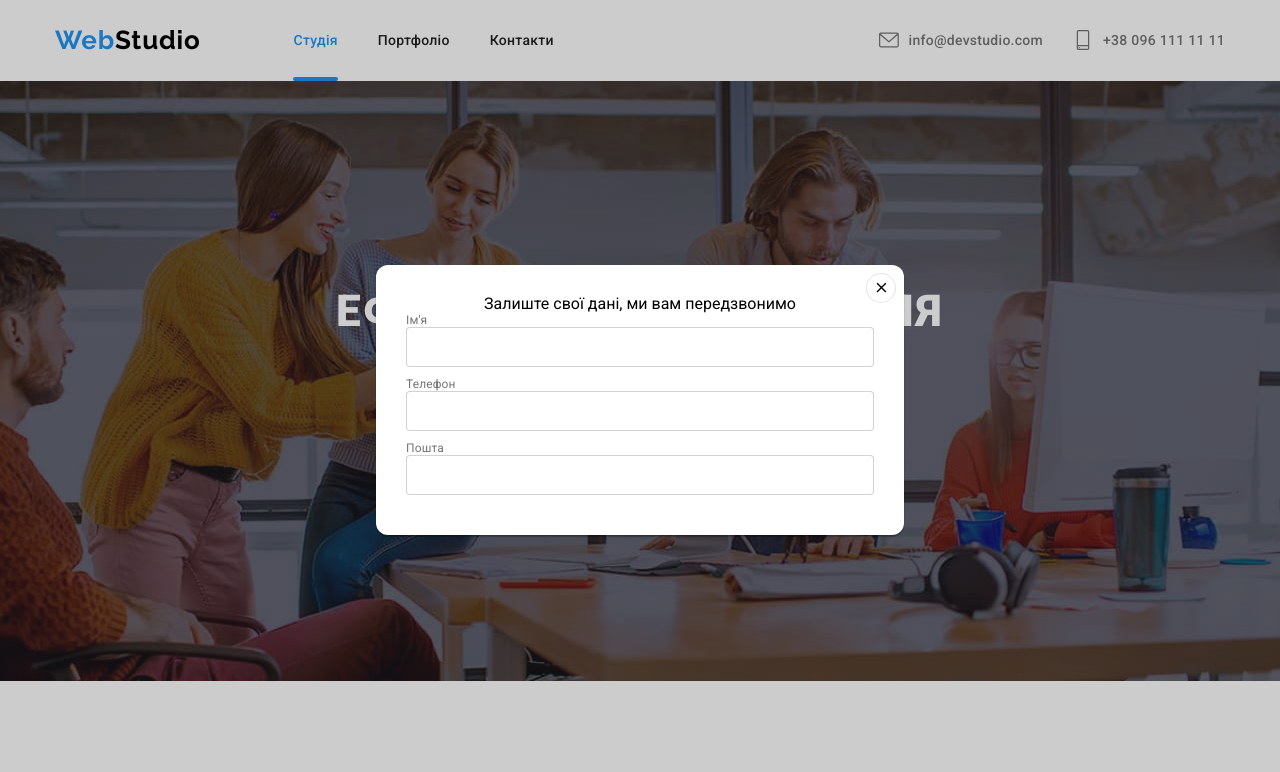
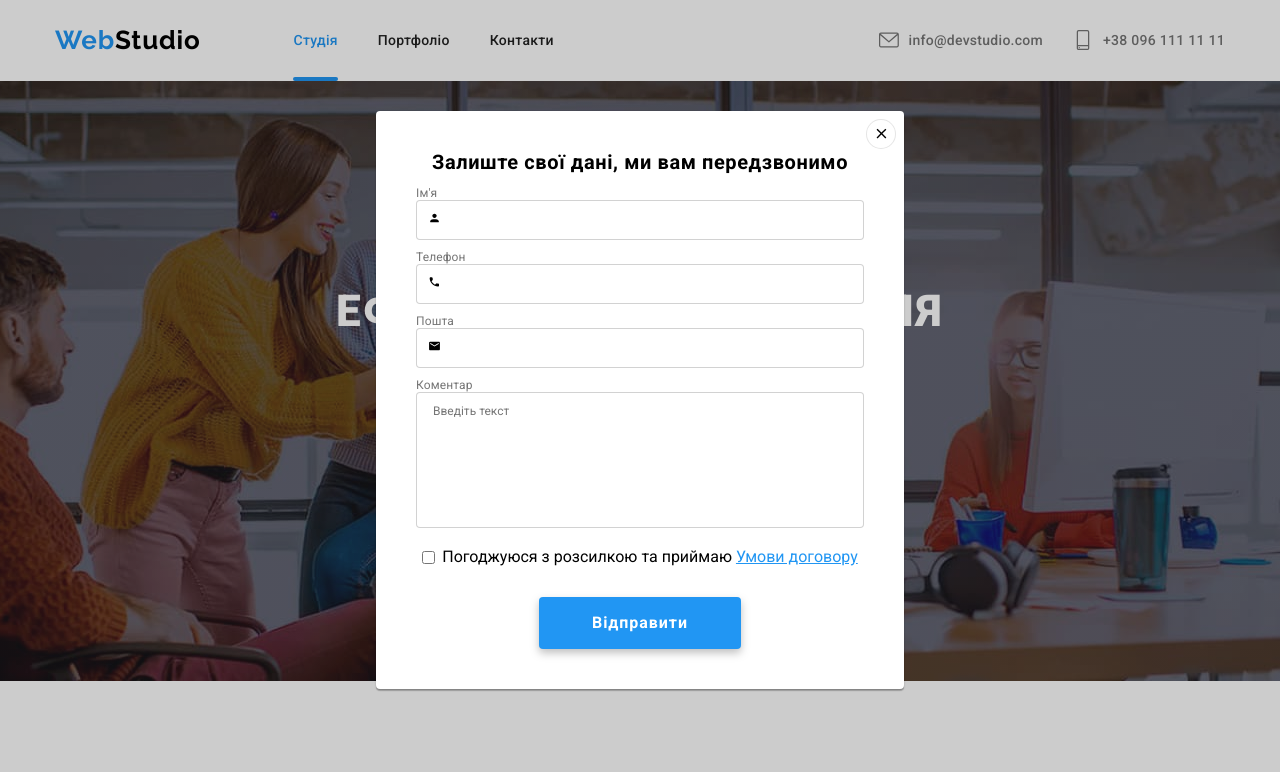
Before and after one commit to YuriyVytyag/goit-markup-hw-06, a plain HTML site: page index.html in a window 1280 px wide. Both pictures are taken after a click on the button "Замовити послугу". Shown: the top 772 px of the page. Drawn offline with nearby package versions, Linux system fonts and the light colour scheme.

Commit message:
обновление

```diff
--- a/css/common.css
+++ b/css/common.css
@@ -1,4 +1,3 @@
-
 :root {
     --accent-color: #2196F3;
     --font-color: #212121;
@@ -33,6 +32,10 @@ img {
     display: block;
     min-width: 100%;
     height: auto;
+}
+
+textarea {
+    resize:none;
 }
 
 body {
@@ -362,68 +365,6 @@ button{
     border-radius: 50%;
 }
 
-.backdrop {
-    position: fixed;
-    z-index: 10;
-    width: 100%;
-    height: 100%;
-    top: 0;
-    left: 0;
-    right: 0;
-    bottom: 0;
-    overflow-x: hidden;
-    overflow-y: auto;
-    background-color: rgba(0, 0, 0, 0.2);
-    transition: opacity 250ms cubic-bezier(0.4, 0, 0.2, 1),
-    translate 250ms cubic-bezier(0.4, 0, 0.2, 1);
-}
-
-.backdrop.is-hidden {
-    visibility: hidden;
-    opacity: 0;
-    pointer-events: none;
-}
-
-.modal {
-    min-height: 100vh;
-    display: flex;
-    justify-content: center;
-    align-items: center;
-    position: sticky;
-    width: 100%;
-}
-
-.modal-body {
-    background-color: #fff;
-    max-width: 528px;
-    width: 100%;
-    padding: 30px 30px 30px 30px;
-    border-radius: 12px;
-    box-shadow: 0px 1px 3px rgba(0, 0, 0, 0.12), 0px 1px 1px rgba(0, 0, 0, 0.14),
-    0px 2px 1px rgba(0, 0, 0, 0.2);
-    position: relative;
-    margin: 75px 45px;}
-
-.icon-close {
-    position: absolute;
-    top: 8px;
-    right: 8px;
-    display: flex;
-    justify-content: flex-end;
-    align-items: center;
-    margin-left: auto;
-    width: 30px;
-    height: 30px;
-
-    background-color: var(--white-color);
-    border: 1px solid rgba(0, 0, 0, 0.1);
-    border-radius: 50%;
-}
-
-.modal-window {
-    display: flex;
-}
-
 .footer-input-field {
     margin-left: 93px;
 }
--- a/css/main.css
+++ b/css/main.css
@@ -285,6 +285,11 @@
     border-color: #188CE8;
 }
 
+.backdrop.is-hidden {
+    opacity: 0;
+    pointer-events: none;
+    visibility: hidden;
+}
 
 .backdrop {
     position: fixed;
@@ -293,15 +298,19 @@
     height: 100%;
     top: 0;
     left: 0;
+    right: 0;
+    bottom: 0;
+    overflow-x: hidden;
+    overflow-y: auto;
     background-color: rgba(0, 0, 0, 0.2);
     transition: opacity 250ms cubic-bezier(0.4, 0, 0.2, 1),
-    visibility 250ms cubic-bezier(0.4, 0, 0.2, 1);
+    translate 250ms cubic-bezier(0.4, 0, 0.2, 1);
 }
 
 .backdrop.is-hidden {
+    visibility: hidden;
     opacity: 0;
     pointer-events: none;
-    visibility: hidden;
 }
 
 /* .modal {
@@ -318,10 +327,31 @@
     box-shadow: 0px 1px 3px rgba(0, 0, 0, 0.12), 0px 1px 1px rgba(0, 0, 0, 0.14), 0px 2px 1px rgba(0, 0, 0, 0.2);
     border-radius: 4px;}
  */
+
+.modal {
+    min-height: 100vh;
+    display: flex;
+    justify-content: center;
+    align-items: center;
+    position: sticky;
+    width: 100%;
+}
+
+.modal-body {
+    position: relative;
+    background-color: #fff;
+    max-width: 528px;
+    width: 100%;
+    padding: 40px;
+    border-radius: 4px;
+    box-shadow: 0px 1px 3px rgba(0, 0, 0, 0.12), 0px 1px 1px rgba(0, 0, 0, 0.14), 0px 2px 1px rgba(0, 0, 0, 0.2);
+    margin: 75px 45px;
+}
+
 .icon-close {
     position: absolute;
-    top: 0;
-    right: 0;
+    top: 8px;
+    right: 8px;
     display: flex;
     justify-content: flex-end;
     align-items: center;
@@ -329,37 +359,89 @@
     width: 30px;
     height: 30px;
 
-    margin-top: 8px;
-    margin-right: 8px;
     background-color: var(--white-color);
     border: 1px solid rgba(0, 0, 0, 0.1);
     border-radius: 50%;
 }
 
-.input-form {
-
+.icon-close:hover, .icon-close:focus {
+    fill: var(--accent-color);
 }
 
-.input-field {
+.input-form {
     display: flex;
     flex-direction: column;
     text-align: left;
-
-    margin-bottom: 10px;
 }
 
-.input-area {
-    width: 100%;
-    height: 40px;
+.input-header {
+    margin-bottom: 12px;
 
-    border: 1px solid rgba(33, 33, 33, 0.2);
-    border-radius: 4px;
+    font-weight: 700;
+    font-size: 20px;
+    line-height: 23px;
+    text-align: center;
+    letter-spacing: 0.03em;
+
+    color: var(--primary-font);
 }
 
 .input-name {
+    position: relative;
     font-weight: 400;
     font-size: 12px;
     line-height: 14px;
     letter-spacing: 0.01em;
     color: #757575;
+
 }
+
+.modal-icons {
+    position: absolute;
+    top: 50%;
+    left: 12px;
+    transform: translateY(-50%);
+}
+
+.input-area {
+    display: flex;
+    margin-bottom: 10px;
+    padding: 12px 42px;
+
+    width: 100%;
+    border: 1px solid rgba(33, 33, 33, 0.2);
+    border-radius: 4px;
+}
+
+.input-area:hover {
+    border-color: var(--accent-color);
+}
+
+.modal-icons + .input-area:hover {
+    fill: var(--accent-color);
+}
+
+.textarea-input {
+    margin-bottom: 20px;
+    padding: 12px 16px;
+}
+
+.modal-btn {
+    padding: 10px 52px;
+}
+
+.modal-link {
+    text-decoration: underline;
+    color: var(--accent-color);
+}
+
+.modal-chek {
+    display: flex;
+    justify-content: center;
+    align-items: center;
+    margin-bottom: 30px;
+}
+
+.chek-btn {
+    margin-right: 7px;
+}
--- a/index.html
+++ b/index.html
@@ -48,7 +48,7 @@
       <div class="overlay">
         <div class="container hero-container">
           <h1 class="main-heading">Ефективні рішення для вашого бізнесу</h1>
-          <button class="menu-btn modal-window" type="button" data-modal-open class="menu-btn">Замовити послугу
+          <button class="menu-btn" type="button" data-modal-open class="menu-btn">Замовити послугу
           </button>
           <div data-modal class="backdrop is-hidden">
             <div class="modal">
@@ -58,15 +58,18 @@
                   </svg></button>
                 <p class="input-header">Залиште свої дані, ми вам передзвонимо</p>
                 <form class="input-form">
-                  <div class="input-field"><label class="input-name" for="name">Ім'я</label><input class="input-area"
-                      type="text" name="name" id="name"></div>
-                  <div class="input-field"><label class="input-name" for="tel">Телефон</label><input class="input-area"
-                      type="tel" name="tel" id="tel"></div>
-                  <div class="input-field"><label class="input-name" for="mail">Пошта</label><input class="input-area"
-                      type="email" name="mail" id="mail"></div>
-
+                  <label class="input-name" for="name">Ім'я<svg class="modal-icons" width="13" height="13">
+                    <use href="./img/icons.svg#icon-person"></use>
+                  </svg><input class="input-area" type="text" name="name" id="name"></label>
+                  <label class="input-name" for="tel">Телефон <svg class="modal-icons" width="13" height="13"><use href="./img/icons.svg#icon-phone"></use></svg> <input class="input-area" type="tel" name="tel" id="tel"></label>
+                  <label class="input-name" for="mail">Пошта <svg class="modal-icons" width="13" height="13"><use href="./img/icons.svg#icon-email"></use></svg> <input class="input-area" type="email" name="mail" id="mail"></label>
+                  <label class="input-name" for="comment">Коментар
+                  <textarea class="input-area textarea-input" name="comment" id="comment" rows="8" placeholder="Введіть текст"></textarea></label>
+                  <div class="modal-chek">
+                  <input class="chek-btn" type="checkbox" name="agree" id="agree">
+                  <label for="agree">Погоджуюся з розсилкою та приймаю <a class="modal-link" href="#">Умови договору</a></label></div>
+                  <button class="menu-btn modal-btn" type="submit">Відправити</button>
                 </form>
-
               </div>
             </div>
           </div>
@@ -314,7 +317,10 @@
         <p class="footer-input-header">Підпишіться на розсилку</p>
         <form class="form">
           <input class="footer-input" type="email" placeholder="E-mail">
-          <button class="menu-btn footer-btn" type="submit">Підписатися <svg class="send-icon" width="24" height="24"><use href="./img/icons.svg#icon-icon-send"></use></svg> </button></form>
+          <button class="menu-btn footer-btn" type="submit">Підписатися <svg class="send-icon" width="24" height="24">
+              <use href="./img/icons.svg#icon-icon-send"></use>
+            </svg> </button>
+        </form>
 
       </div>
 
```
